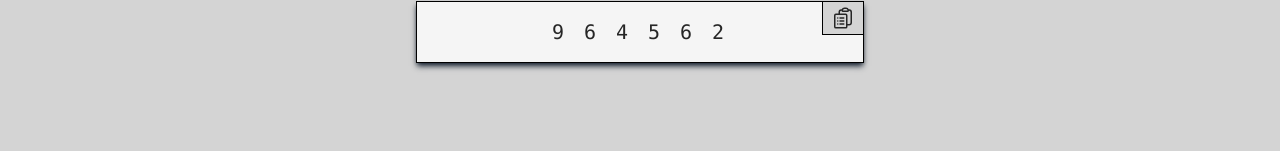
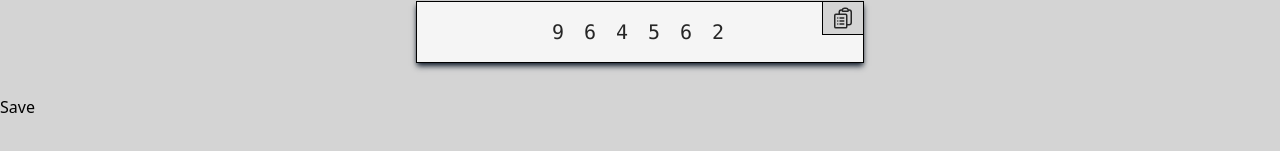
Before and after one commit to abstractionjackson/n-digit-keygen, a Svelte app: page / in a window 1280 px wide. Shown: the part 431-582 px from the top of the page. Built offline with nearby package versions, Linux system fonts and the light colour scheme.

Commit message:
add save button

```diff
--- a/package.json
+++ b/package.json
@@ -15,7 +15,10 @@
     "@sveltejs/vite-plugin-svelte": "^2.0.0",
     "@tailwindcss/typography": "^0.5.9",
     "@tsconfig/svelte": "^3.0.0",
+    "@types/luxon": "^3.2.0",
+    "@types/uuid": "^9.0.0",
     "autoprefixer": "^10.4.13",
+    "luxon": "^3.2.1",
     "postcss": "^8.4.21",
     "prettier": "^2.8.3",
     "prettier-plugin-svelte": "^2.9.0",
@@ -25,6 +28,7 @@
     "tailwindcss": "^3.2.4",
     "tslib": "^2.4.1",
     "typescript": "^4.9.3",
+    "uuid": "^9.0.0",
     "vite": "^4.0.0",
     "vitest": "^0.28.1"
   }
--- a/src/App.svelte
+++ b/src/App.svelte
@@ -2,6 +2,7 @@
   import Welcome from "./lib/components/Welcome/index.svelte";
   import Random from "./lib/components/Random/index.svelte";
   import Table from "./lib/components/Table/index.svelte";
+  import Save from "./lib/components/Save/index.svelte";
 
   import favicon from "./assets/favicon.png";
 </script>
@@ -14,6 +15,9 @@
     <Random />
   </section>
   <section>
+    <Save />
+  </section>
+  <section>
     <Table />
   </section>
 </main>
--- /dev/null
+++ b/src/lib/components/Save/index.svelte
@@ -0,0 +1,24 @@
+<script lang="ts">
+  import { v4 as uuidv4 } from "uuid";
+  import { DateTime } from "luxon";
+
+  import { code as keycode } from "../../../stores";
+  import type { Key } from "../../types";
+
+  let key: Key;
+
+  const handleSave = () => {
+    key = {
+      id: uuidv4(),
+      code: $keycode,
+      created_at: DateTime.local(),
+    };
+    //serialize and save to local storage
+    const currentKey = JSON.stringify(key);
+    localStorage.setItem("key", currentKey);
+  };
+</script>
+
+<div>
+  <button on:click={handleSave}>Save</button>
+</div>
--- /dev/null
+++ b/src/lib/types.ts
@@ -0,0 +1,8 @@
+import type { DateTime } from 'luxon';
+
+export type Key {
+  id: string;
+  code: string;
+  created_at: DateTime;
+  updated_at?: DateTime;
+}
```
Also changed, not shown: 1 other file (tests, documents, lock files or other folders).
